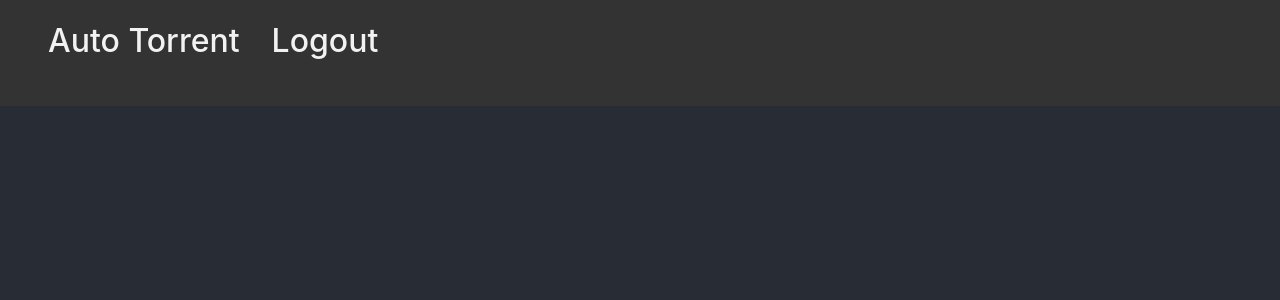
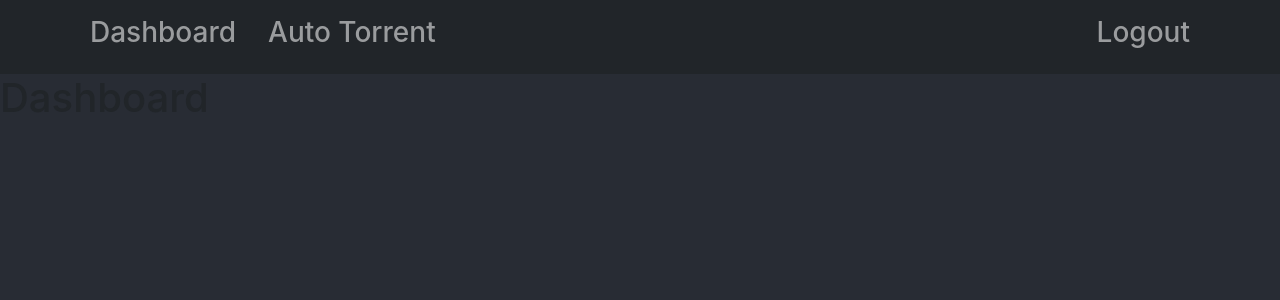
Before and after one commit to Neil925/qBitAutoTorrent, a React (Create React App) app: page / in a window 1280 px wide. Shown: the top 300 px of the page. Built offline with nearby package versions, Linux system fonts and the light colour scheme.

Commit message:
Added Navbar component

```diff
--- a/src/App.js
+++ b/src/App.js
@@ -17,8 +17,9 @@ export default function App() {
   return (
     <HashRouter>
       <Routes>
-        <Route path="/" element={login ? <Dashboard /> : <Navigate to="/login" />} />
+        <Route index path="/" element={login ? <Dashboard /> : <Navigate to="/login" />} />
         <Route path="/login" element={<Login />} />
+        <Route path="/auto" element={<Error />} />
         <Route path="*" element={<Error />} />
       </Routes>
     </HashRouter>
--- /dev/null
+++ b/src/components/navigation/navigation.css
@@ -0,0 +1,7 @@
+#nav {
+    flex-direction: row;
+}
+
+.navLink {
+    margin-right: 1rem;
+}
--- /dev/null
+++ b/src/components/navigation/navigation.js
@@ -0,0 +1,36 @@
+import React, { Component } from 'react';
+import './navigation.css';
+import AxiosService from '../../services/axios';
+import { useNavigate } from "react-router-dom";
+import { Nav, Navbar, Container } from 'react-bootstrap';
+
+class Navigation extends Component {
+
+    logout = async () => {
+        await AxiosService.Logout();
+        this.props.navigation('login');
+    }
+
+    render() {
+        return (
+            <Navbar collapseOnSelect expand="lg" bg="dark" variant="dark">
+                <Container>
+                    <Nav className='me-auto' id='nav'>
+                        <Nav.Link href="/#/" className='navLink'><h3>Dashboard</h3></Nav.Link>
+                        <Nav.Link href="/#/auto" className='navLink'><h3>Auto Torrent</h3></Nav.Link>
+                    </Nav>
+                    <Nav className="ms-auto">
+                        <Nav.Link onClick={this.logout}><h3>Logout</h3></Nav.Link>
+                    </Nav>
+                </Container>
+            </Navbar>
+        );
+    }
+}
+
+// eslint-disable-next-line
+export default function (props) {
+    const navigation = useNavigate();
+
+    return <Navigation {...props} navigation={navigation} />;
+}
--- a/src/pages/dashboard/dashboard.css
+++ b/src/pages/dashboard/dashboard.css
@@ -1,19 +1,3 @@
-.Home {
-    background-color: #333;
+.nav {
+    margin-right: 1rem;
 }
-
-/* Style the topnav links */
-.Home h2 {
-    float: left;
-    display: block;
-    color: #f2f2f2;
-    text-align: center;
-    padding: 14px 16px;
-    text-decoration: none;
-}
-
-/* Change color on hover */
-.Home h2:hover {
-    background-color: black;
-    color: white;
-}
--- a/src/pages/dashboard/dashboard.js
+++ b/src/pages/dashboard/dashboard.js
@@ -1,25 +1,21 @@
 import React, { Component } from 'react';
 import './dashboard.css';
 import AxiosService from '../../services/axios';
-import { Link } from 'react-router-dom';
 import { useNavigate } from "react-router-dom";
+import Navigation from '../../components/navigation/navigation';
 
 class Dashboard extends Component {
 
     logout = async () => {
         await AxiosService.Logout();
-        this.props.navigation('/');
+        this.props.navigation('login');
     }
 
     render() {
         return (
             <div className="Home" >
-                <nav className='navbar'>
-                    <ul className='unlisted'>
-                        <Link to="auto"><h2>Auto Torrent</h2></Link>
-                        <Link to="logout"><h2>Logout</h2></Link>
-                    </ul>
-                </nav>
+                <Navigation />
+                <h1>Dashboard</h1>
             </div>
         );
     }
--- a/src/pages/login/login.js
+++ b/src/pages/login/login.js
@@ -47,8 +47,8 @@ class Login extends Component {
               <Form.Label>Password</Form.Label>
               <Form.Control type="password" placeholder="password" name="password" onChange={this.onChange} />
             </Form.Group>
+            <Button variant="primary" type="submit">Submit</Button>
           </Form>
-          <Button variant="primary" type="submit">Submit</Button>
         </Card.Body>
       </Card>
     );
```
